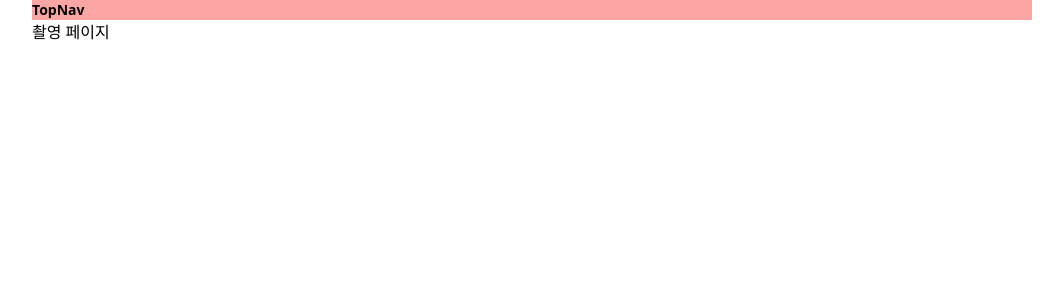
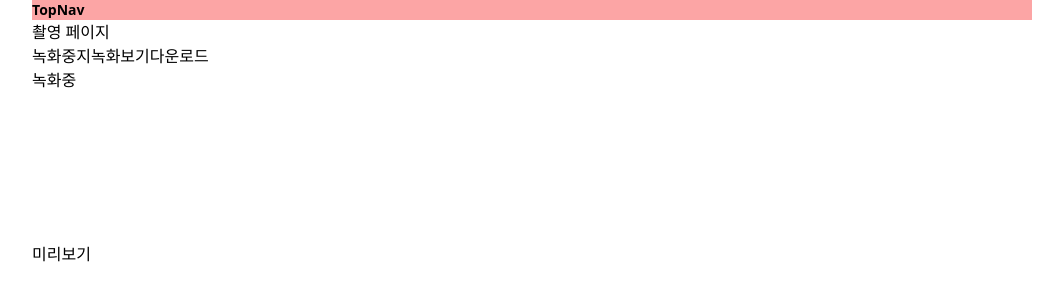
Before and after one commit to PROJECT-OPENER/Opener, a Next.js app in the folder front/: page /challange/shooting in a window 1280 px wide. Shown: the top 300 px of the page, without its empty margins (108-1171 px from the left). Built offline with nearby package versions, Linux system fonts and the light colour scheme.

Commit message:
S08P31C104-301 feat : 챌린지 촬영 구현

```diff
--- a/front/src/app/challange/shooting/components/ShootingVideo.tsx
+++ b/front/src/app/challange/shooting/components/ShootingVideo.tsx
@@ -1,8 +1,100 @@
 'use client';
 
-import React from 'react';
+import React, { useRef } from 'react';
 const ShootingVideo = () => {
-  return <div id="container"></div>;
+  const recordButton = useRef<HTMLButtonElement>(null);
+  const stopButton = useRef<HTMLButtonElement>(null);
+  const playButton = useRef<HTMLButtonElement>(null);
+  const downloadButton = useRef<HTMLAnchorElement>(null);
+
+  const previewPlayer = useRef<HTMLVideoElement>(null);
+  const recordingPlayer = useRef<HTMLVideoElement>(null);
+  let recorder: MediaRecorder;
+  let recordedChunks: BlobPart[];
+
+  function videoStart() {
+    navigator.mediaDevices
+      .getUserMedia({ video: true, audio: true })
+      .then((stream: MediaStream) => {
+        if (previewPlayer.current) {
+          previewPlayer.current.srcObject = stream;
+          startRecording(previewPlayer.current.captureStream());
+        }
+      });
+  }
+
+  function startRecording(stream: MediaStream) {
+    recordedChunks = [];
+    recorder = new MediaRecorder(stream);
+    recorder.ondataavailable = (e) => {
+      recordedChunks.push(e.data);
+    };
+    recorder.start();
+  }
+
+  function stopRecording() {
+    if (previewPlayer.current && previewPlayer.current.srcObject) {
+      previewPlayer.current.srcObject
+        .getTracks()
+        .forEach((track: { stop: () => any }) => track.stop());
+    }
+    recorder.stop();
+  }
+
+  function playRecording() {
+    const recordedBlob = new Blob(recordedChunks, { type: 'video/webm' });
+    if (recordingPlayer.current) {
+      recordingPlayer.current.src = URL.createObjectURL(recordedBlob);
+      recordingPlayer.current.play();
+      if (downloadButton.current) {
+        downloadButton.current.href = recordingPlayer.current.src;
+        downloadButton.current.download = `recording_${new Date()}.webm`;
+        console.log(recordingPlayer.current.src);
+      }
+    }
+  }
+
+  return (
+    <div className="wrapper">
+      <div className="button-container">
+        <button
+          ref={recordButton}
+          onClick={() => {
+            videoStart();
+          }}
+        >
+          녹화
+        </button>
+        <button
+          ref={stopButton}
+          onClick={() => {
+            stopRecording();
+          }}
+        >
+          중지
+        </button>
+        <button
+          ref={playButton}
+          onClick={() => {
+            playRecording();
+          }}
+        >
+          녹화보기
+        </button>
+        <a ref={downloadButton}>다운로드</a>
+      </div>
+      <div className="video-container">
+        <div className="video-item">
+          <h2>녹화중</h2>
+          <video autoPlay muted ref={previewPlayer}></video>
+        </div>
+        <div className="video-item">
+          <h2>미리보기</h2>
+          <video ref={recordingPlayer}></video>
+        </div>
+      </div>
+    </div>
+  );
 };
 
 export default ShootingVideo;
--- a/front/src/app/challange/shooting/page.tsx
+++ b/front/src/app/challange/shooting/page.tsx
@@ -1,9 +1,10 @@
 import React from 'react';
-
+import ShootingVideo from './components/ShootingVideo';
 const page = () => {
   return (
     <>
       <div className="">촬영 페이지</div>
+      <ShootingVideo></ShootingVideo>
     </>
   );
 };
```
